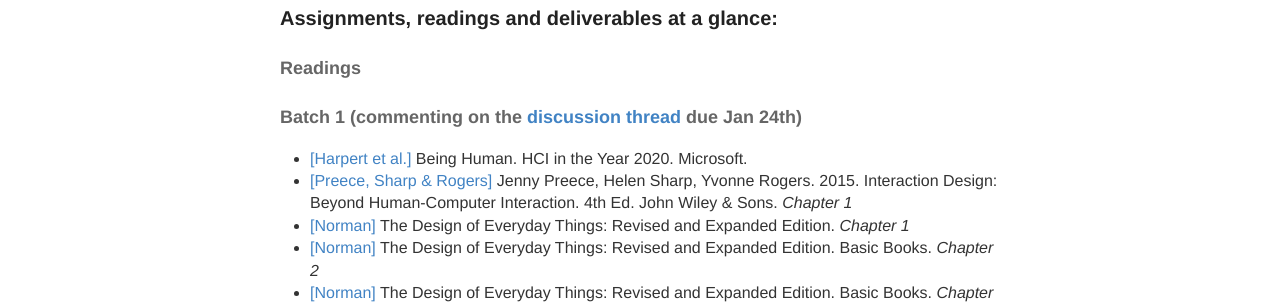
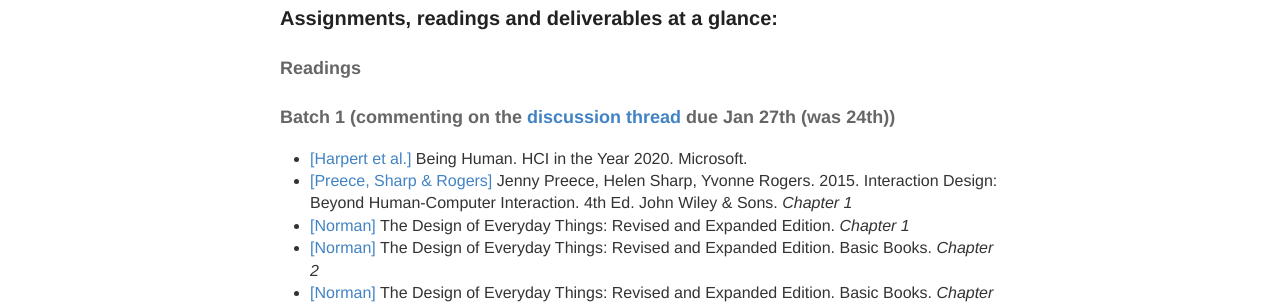
Before and after one commit to hciwang/hciwang.github.io, a Jekyll site: the page built from _posts/2018-3-25-lectures.md, in a window 1280 px wide. Shown: the part 888-1192 px from the top of the page. Built offline with Jekyll 4.4.1, drawn with Linux system fonts in a browser that asks for light colours.

Commit message:
Update 2018-3-25-lectures.md

```diff
--- a/_posts/2018-3-25-lectures.md
+++ b/_posts/2018-3-25-lectures.md
@@ -30,7 +30,7 @@
 ### Assignments, readings and deliverables at a glance:
 
 #### Readings
-#### Batch 1 (commenting on the [discussion thread](https://canvas.ucdavis.edu/courses/293005/discussion_topics/259373) due Jan 24th)
+#### Batch 1 (commenting on the [discussion thread](https://canvas.ucdavis.edu/courses/293005/discussion_topics/259373) due Jan 27th (was 24th))
 - [[Harpert et al.]](https://hxd.research.microsoft.com/work/being-human-human-computer-interaction-in-the-year-2020.php) Being Human. HCI in the Year 2020. Microsoft.
 - [[Preece, Sharp & Rogers]](http://www.id-book.com/) Jenny Preece, Helen Sharp, Yvonne Rogers. 2015. Interaction Design: Beyond Human-Computer Interaction. 4th Ed. John Wiley & Sons. *Chapter 1*
 - [[Norman]](https://www.basicbooks.com/titles/don-norman/the-design-of-everyday-things/9780465050659/) The Design of Everyday Things: Revised and Expanded Edition. *Chapter 1*
```
